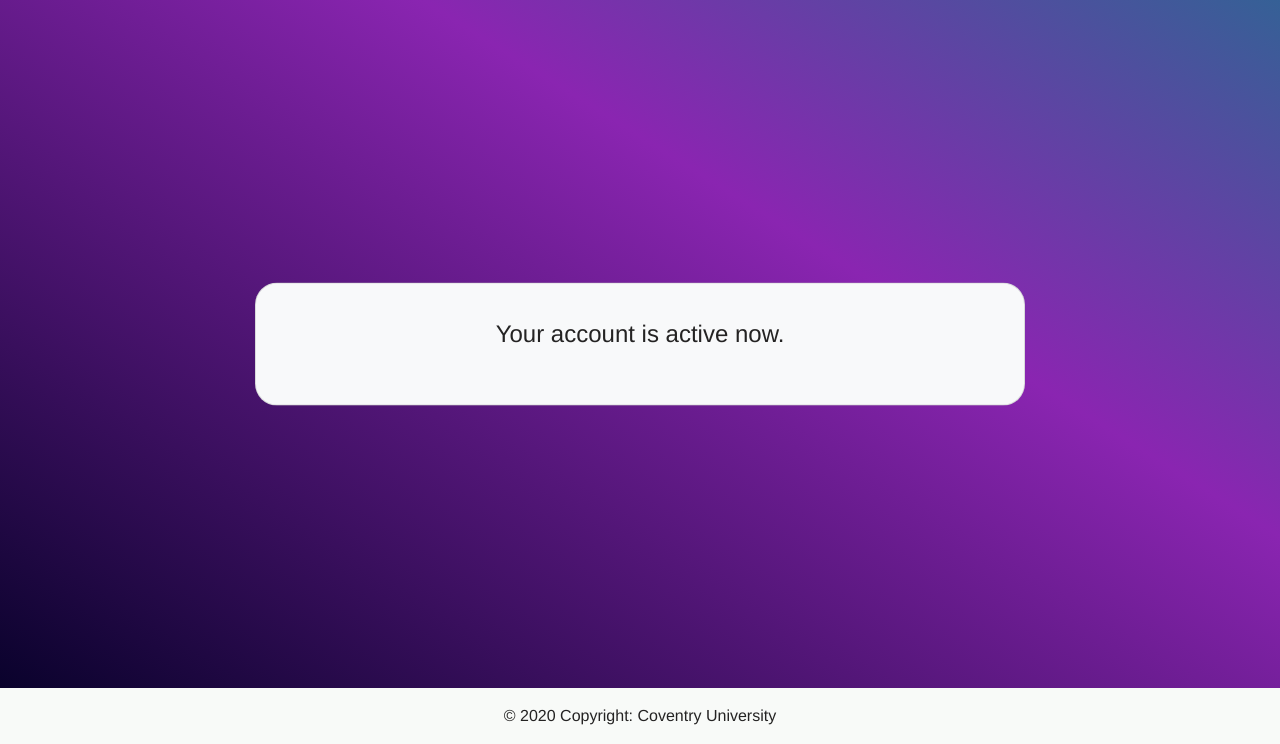
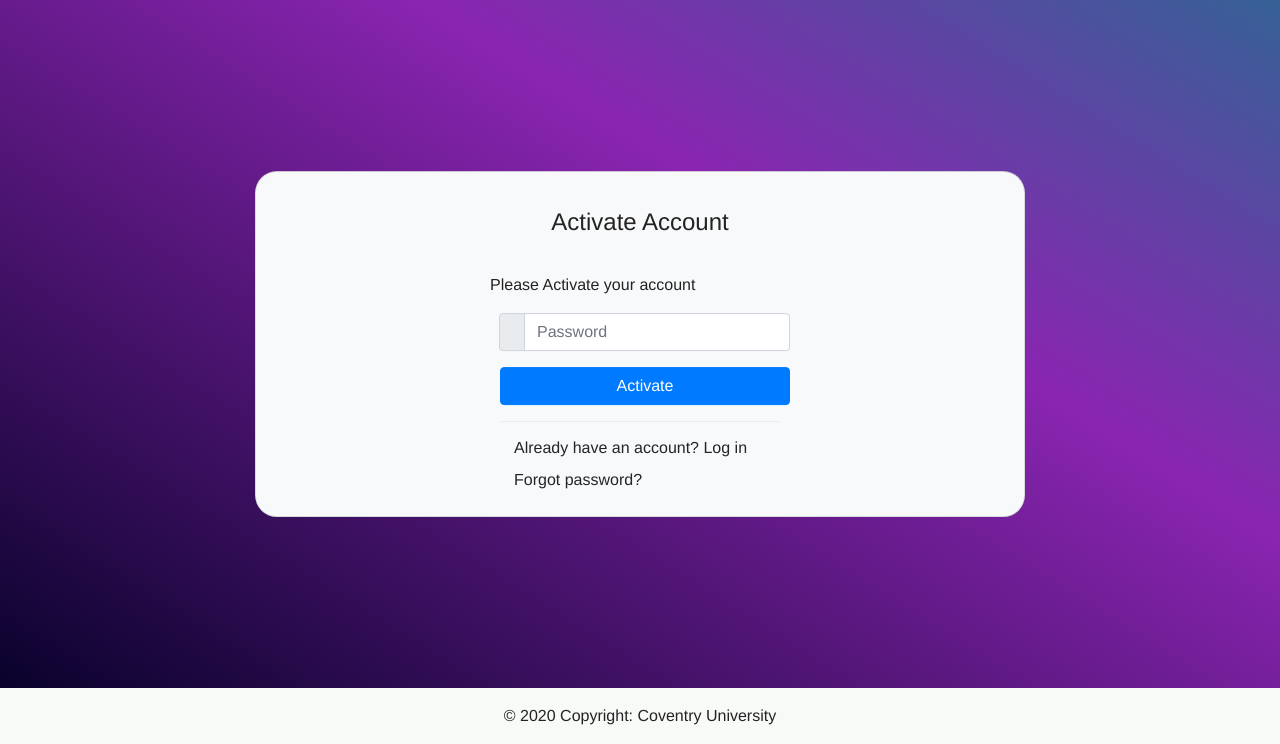
Before and after one commit to savalente3/code_hub, a Flask app: template app/templates/activate.html in a window 1280 px wide. Shown: the part 56-800 px from the top of the page. Run offline with Flask 2, Linux system fonts and the light colour scheme; tables that the repository leaves empty hold one stand-in row (values such as "Sample post"); the template is opened without the code that fills it: values that come from a table or form of the project are taken from there, most other values are stand-ins (such as "Sample title", 1, 10 or a date in 2020).

Commit message:
register email verification

```diff
--- /dev/null
+++ b/app/forms/activation.py
@@ -0,0 +1,10 @@
+from flask_wtf import FlaskForm
+from wtforms import PasswordField, SubmitField
+from wtforms.validators import DataRequired
+
+password_reg = '^(?=.*[a-z])(?=.*[A-Z])(?=.*\d)(?=.*[@$!%*?&])[A-Za-z\d@$!%*?&]{8,}$'
+
+
+class Activation_Form(FlaskForm):
+    password = PasswordField('Password', validators=[DataRequired()])
+    submit = SubmitField('Activate')
--- a/app/static/main.css
+++ b/app/static/main.css
@@ -44,7 +44,8 @@ footer, .feedArea{
 .login_btn,
 .reg_btn{
   align-content: center;
-  width: 300px;
+  width: 290px;
+  margin-left: 10px;
 }
 
 .dropdown-divider, .divider{
@@ -94,7 +95,7 @@ footer, .feedArea{
   height: 66rem !important;
 }
 
-.update_btn, .btn{
+.update_btn {
   margin: 50px 0px !important;
   margin-left: 46px !important;
   padding-left: 16px;
--- a/app/templates/activate.html
+++ b/app/templates/activate.html
@@ -16,14 +16,48 @@
         {% endif %}
     {% endwith %}
 
+
     <div class="container register">
+        <div class="card bg-light">
+        <article class="card-body mx-auto" style="max-width: 400px;">
+            <h4 class="card-title mt-3 text-center">Activate Account</h4> <br>
 
-        <div class="card bg-light">
-        <article class="card-body mx-auto">
-            <h4 class="card-title mt-3 text-center">Your account is active now.</h4> <br>
+            <form class="register_box_size" method="POST" action="">
+                <!-- The form.hidden_tag() template argument generates a hidden field that
+                    includes a token that is used to protect the form against CSRF attacks. -->
+                {{ form.hidden_tag() }}
+
+                <p>Please Activate your account</p>
+
+                <div class="form-group input-group">
+                    <div class="input-group-prepend">
+                        <span class="input-group-text"> <i class="fa fa-lock"></i> </span>
+                    </div>
+
+
+                    {% if form.password.errors %}
+                        {{ form.password(class="form-control is-invalid", placeholder="Password") }}
+                        <div class="invalid-feedback">
+                            {% for error in form.password.errors %}
+                                {{ error }}
+                                Password must be at least 8 characters long, include a capital letter, a number and a symbol
+                            {% endfor %}
+                        </div>
+                    {% else %}
+                        {{ form.password(class="form-control", placeholder="Password") }}
+                    {% endif %}
+                </div> <!-- form-group// -->
+
+                <div class="form-group">
+                    {{ form.submit(class="btn reg_btn btn-primary") }}
+                </div>
+
+                <div class="dropdown-divider"></div>
+                <a class="dropdown-item" href="/login">Already have an account? Log in</a>
+                <a class="dropdown-item">Forgot password?</a>
+            </form>
         </article>
         </div>
-
     </div>
 
 
--- a/app/templates/base.html
+++ b/app/templates/base.html
@@ -105,7 +105,7 @@
             e.preventDefault();
 
             setTimeout(function () {
-                window.location.href = "/login";
+                window.location.href = "/";
             }, 1000);
 
         });
```
Also changed, not shown: app/routes.py (+16 -12 lines), app/database.db (added), app/templates/register.html (line endings or trailing spaces).
